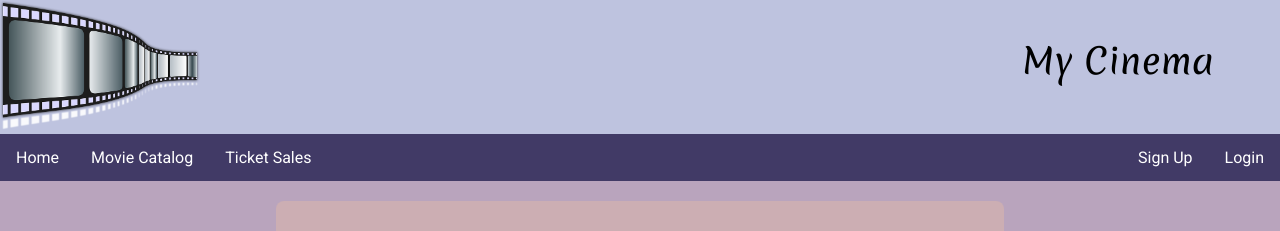
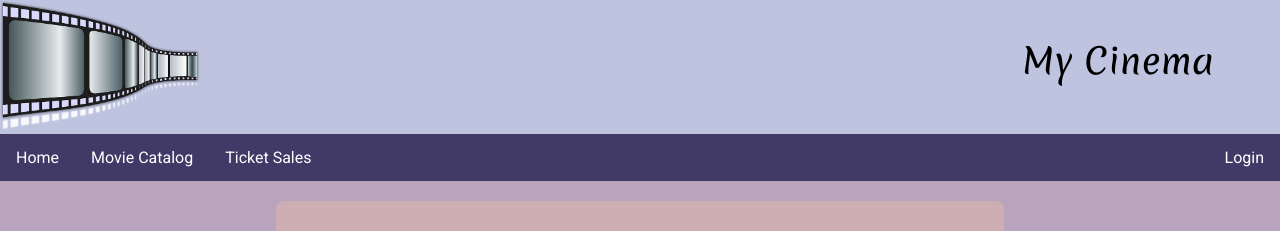
Before and after one commit to krisshepherd/imse2020W, an Angular app in the folder ms2/angular/: page /home in a window 1280 px wide. Shown: the top 231 px of the page. Built offline with nearby package versions, Linux system fonts and the light colour scheme.

Commit message:
Final cleanups

```diff
--- a/ms2/angular/src/app/components/header/header.component.html
+++ b/ms2/angular/src/app/components/header/header.component.html
@@ -18,7 +18,7 @@
         </li>
         <div *ngIf="!userLoggedIn">
           <li class="signup"><a routerLink="auth/login">Login</a></li>
-          <li class="signup"><a routerLink="auth/signup">Sign Up</a></li>
+          <li class="signup" *ngIf="false"><a routerLink="auth/signup">Sign Up</a></li>
         </div>
         <div class="myaccount" *ngIf="userLoggedIn">
           <li class="dropdown">
```
Also changed, not shown: 1 other file (tests, documents, lock files or other folders).
